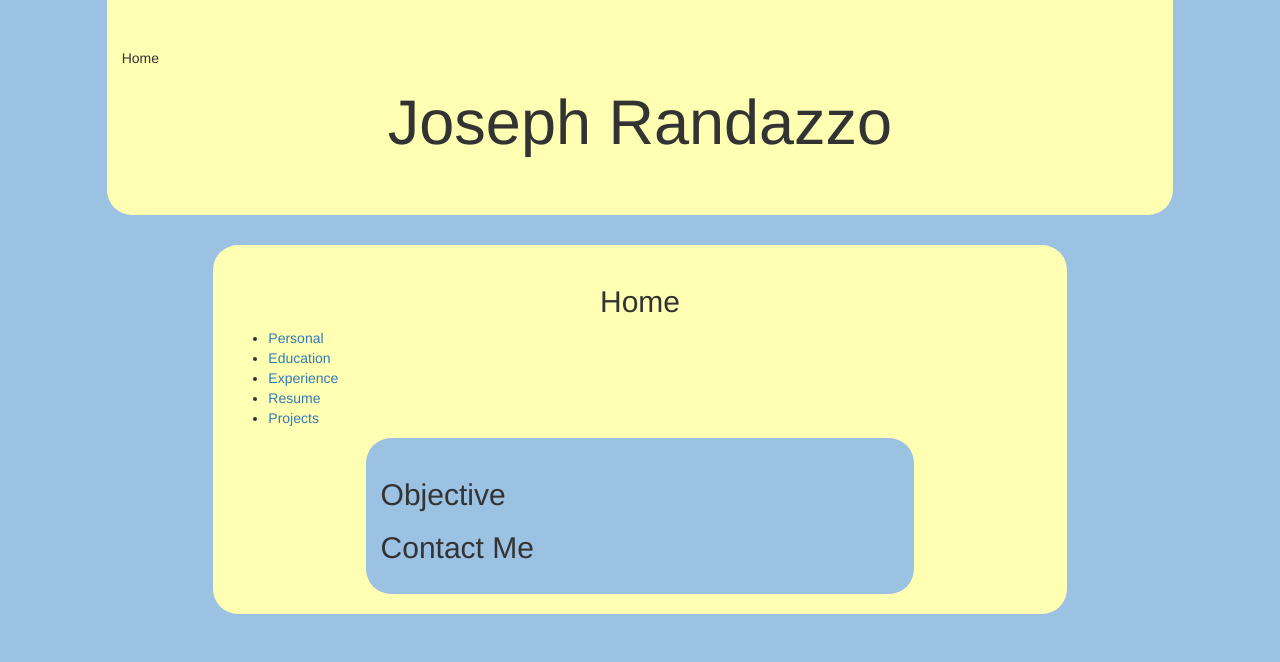
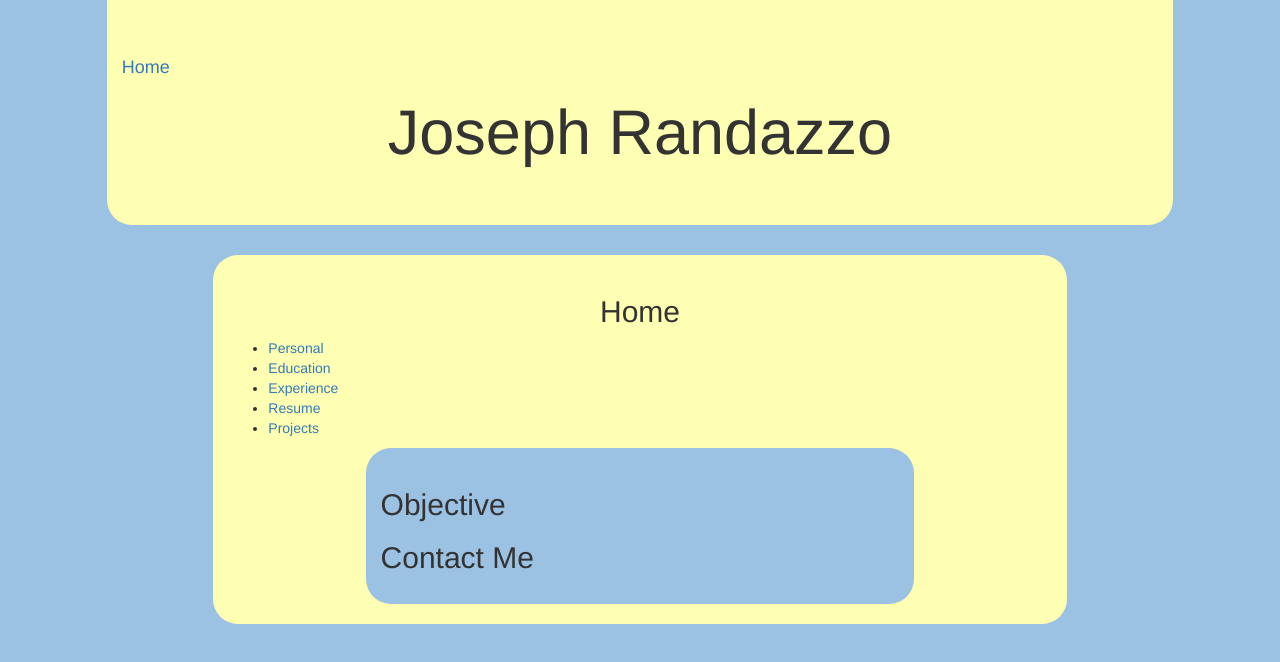
Before and after one commit to Jobbleton/Jobbleton.github.io, a plain HTML site: page index.html in a window 1280 px wide. Drawn offline with nearby package versions, Linux system fonts and the light colour scheme.

Commit message:
Onclick fix

```diff
--- a/index.html
+++ b/index.html
@@ -8,7 +8,7 @@
 </head>
 <body style="background-color: #9cc2e3">
     <div class="jumbotron col-xs-10 col-xs-offset-1" style="background-color: #ffffb3; border-bottom-right-radius: 25px; border-bottom-left-radius: 25px;">
-<link href="index.html" align="left">Home</link>
+<a href="index.html" title="Back to the Home page"><h4>Home</h4></a>
 <h1 align="center">Joseph Randazzo</h1>
     </div>
     <div class="container col-xs-8 col-xs-offset-2" style="background-color: #ffffb3; border-top: 20px; padding-top: 20px; padding-bottom: 20px; min-height: 100%; border-radius: 25px;">
```
Also changed, not shown: projects.html (+1 -1 lines).
